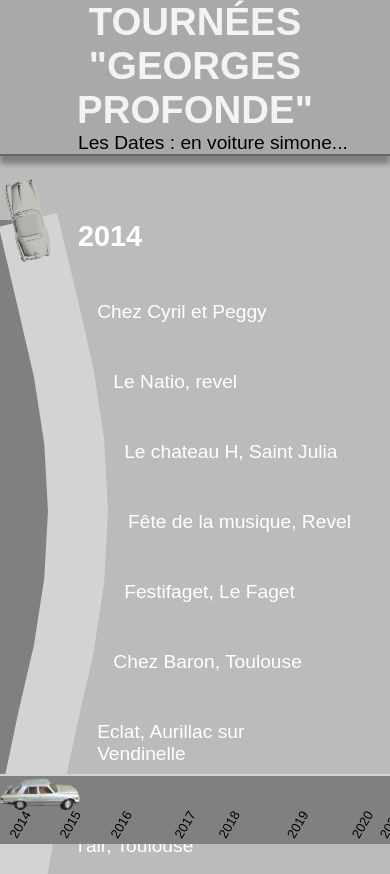
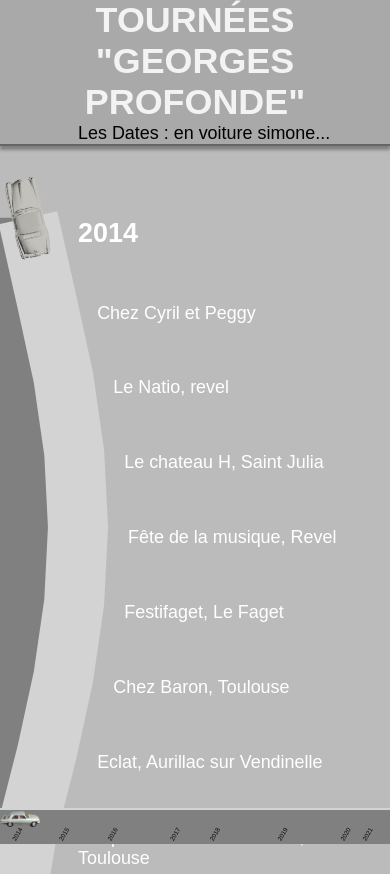
Before and after one commit to joriskian/decalage_texte_suivant_courbe, a plain HTML site: page index.html in a window 390 px wide. Shown: the top 874 px of the page. Drawn offline with nearby package versions, Linux system fonts and the light colour scheme; a web font is replaced by a local one.

Commit message:
iphone css

```diff
--- a/style.css
+++ b/style.css
@@ -3,10 +3,11 @@
     margin:0;
     padding: 0;
   }
+  :root {
+    font-size: calc(1rem + 0.5vw);
+  }
   body{
     font-family: 'Zen Kurenaido', sans-serif;
-    font-size: larger;
-
   }
   #wrapper{
       background-color: rgb(187, 187, 187);
@@ -19,12 +20,16 @@
     text-align: center;
   }
   #wrapper .header{
+    position: -webkit-sticky;
+    position: -moz-sticky;
+    position: -o-sticky;
+    position: -ms-sticky;
     position: sticky;
     top: 0;
     border-bottom: solid 2px rgb(105, 100, 100);
     background-color: darkgray;
-    /* offset-x | offset-y | color */
-    box-shadow: 0px 8px 5px gray  ;
+    /* offset-x | offset-y | blur | color */
+    box-shadow: 0px 4px 3px gray  ;
     z-index: 2;
   }
   #wrapper .header div{
@@ -66,6 +71,10 @@
     left: 50px;
   }
   .footer{
+    position: -webkit-sticky;
+    position: -moz-sticky;
+    position: -o-sticky;
+    position: -ms-sticky;
     position: sticky;
     width: 100%;
     bottom: 0;
@@ -74,8 +83,10 @@
     border-top: solid 2px lightgray;
   }
   .footer div{
-    font-size: small;
+    font-size: 50%;
+    /* font-size: small; */
   }
+
   #merco{
     width: 80px;
     height: 34px;
@@ -83,3 +94,12 @@
     background-image: url('/assets/voiture03.png');
     background-size:contain;
   }
+  @media screen and (max-width: 640px){
+    .footer{
+      font-size: calc(0.7rem);
+    }
+    #merco{
+      width: 40px;
+      height: 17px;
+  }
+}
```
